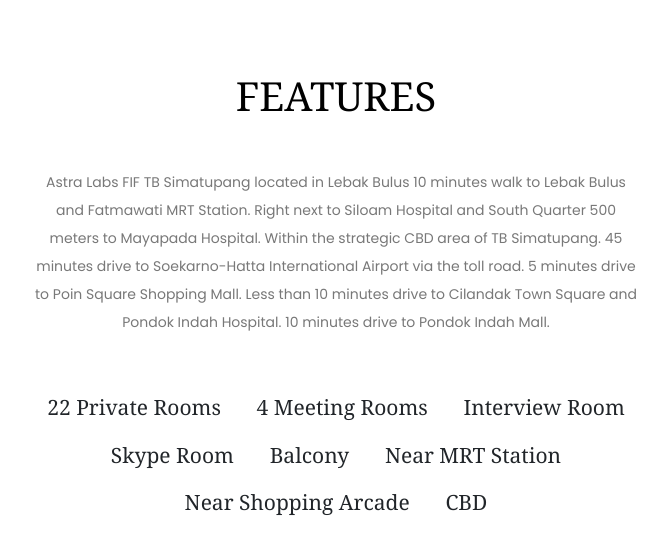
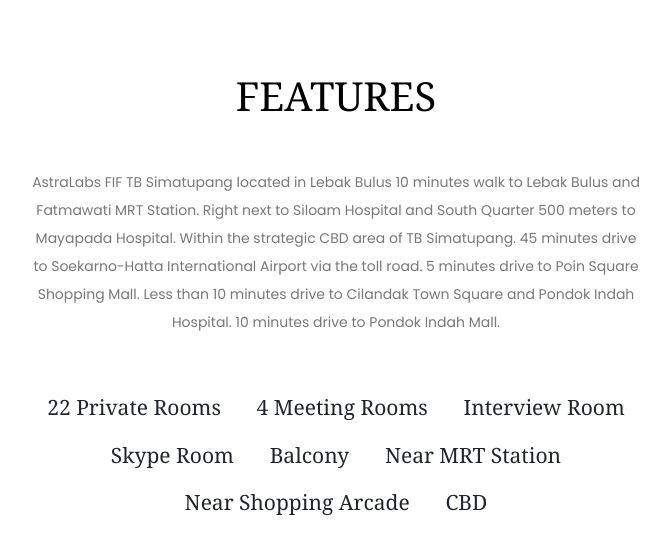
Before and after one commit to kemtol/wellspace, a Jekyll site: the page built from _product/astra-labs-fif-tb-simatupang.markdown, in a window 1280 px wide and 900 px high, scrolled down 1391 px, cut to the strip 88-707 px from the top of the window. Shown: the top 554 px of the strip, without its empty margins (304-974 px from the left). Built offline with Jekyll 4.4.1, drawn with Linux system fonts in a browser that asks for light colours; nearby versions of some CDN libraries; library files that are not in the unit come from our copies.

Commit message:
Updated Astra Labs Fif Tb Simatupang

```diff
--- a/_product/astra-labs-fif-tb-simatupang.markdown
+++ b/_product/astra-labs-fif-tb-simatupang.markdown
@@ -20,9 +20,9 @@
   per Day: Rp. 6.600.000/day (8 hours)
   "&nbsp": "&nbsp"
   "*Minimum 3 hours, weekdays above 6pm":
-featuresdesc: Astra Labs FIF TB Simatupang located in Lebak Bulus 10 minutes walk
-  to Lebak Bulus and Fatmawati MRT Station. Right next to Siloam Hospital and South
-  Quarter 500 meters to Mayapada Hospital. Within the strategic CBD area of TB Simatupang.
+featuresdesc: AstraLabs FIF TB Simatupang located in Lebak Bulus 10 minutes walk to
+  Lebak Bulus and Fatmawati MRT Station. Right next to Siloam Hospital and South Quarter
+  500 meters to Mayapada Hospital. Within the strategic CBD area of TB Simatupang.
   45 minutes drive to Soekarno-Hatta International Airport via the toll road. 5 minutes
   drive to Poin Square Shopping Mall. Less than 10 minutes drive to Cilandak Town
   Square and Pondok Indah Hospital. 10 minutes drive to Pondok Indah Mall.
```
